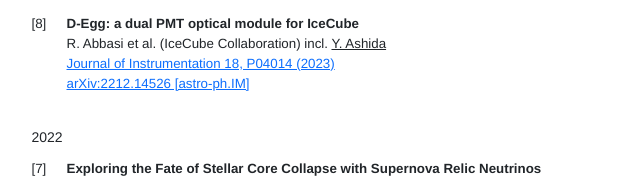
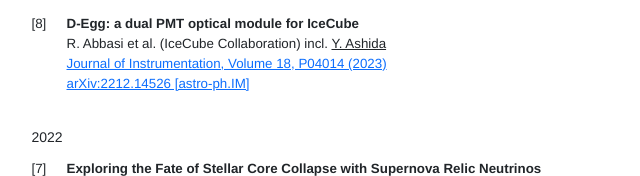
Before and after one commit to yashida1207/yosuke.ashida.website, a plain HTML site: page pub.html in a window 1280 px wide. Shown: the part 1006-1182 px from the top of the page, 49-689 px from the left. Drawn offline with nearby package versions, Linux system fonts and the light colour scheme.

Commit message:
Update pub.html

```diff
--- a/pub.html
+++ b/pub.html
@@ -141,7 +141,7 @@
 	    <b>D-Egg: a dual PMT optical module for IceCube</b>
 	  </div>
 	  <div class="pinfo">R. Abbasi et al. (IceCube Collaboration) incl. <u>Y. Ashida</u></div>
-	  <div class="pinfo"><a href="https://iopscience.iop.org/article/10.1088/1748-0221/18/04/P04014">Journal of Instrumentation 18, P04014 (2023)</a></div>
+	  <div class="pinfo"><a href="https://iopscience.iop.org/article/10.1088/1748-0221/18/04/P04014">Journal of Instrumentation, Volume 18, P04014 (2023)</a></div>
           <div class="pinfo"><a href="https://arxiv.org/abs/2212.14526">arXiv:2212.14526 [astro-ph.IM]</a></div>
       </p>
       <br>
```
